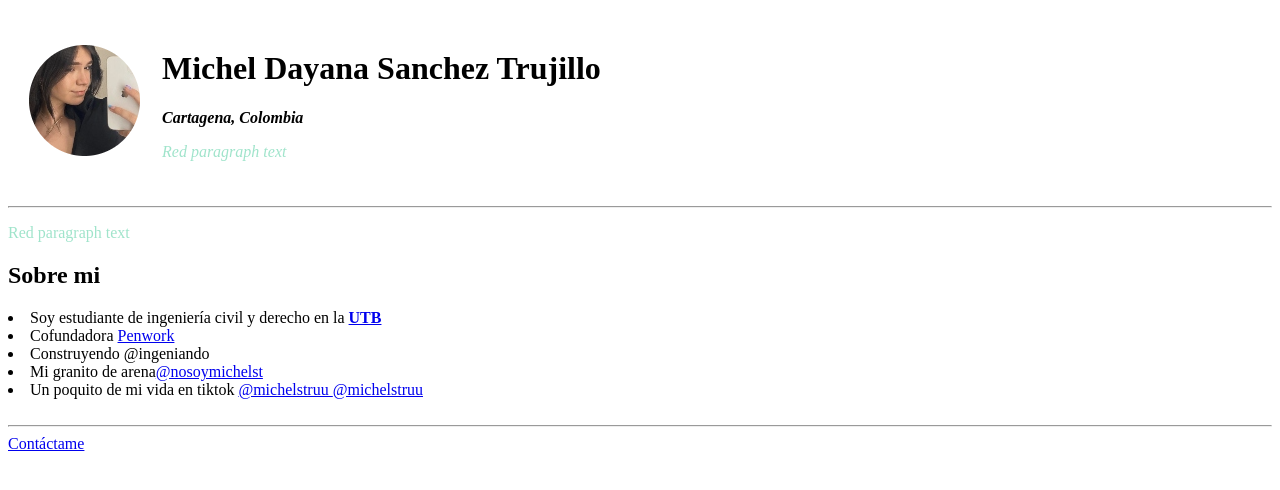
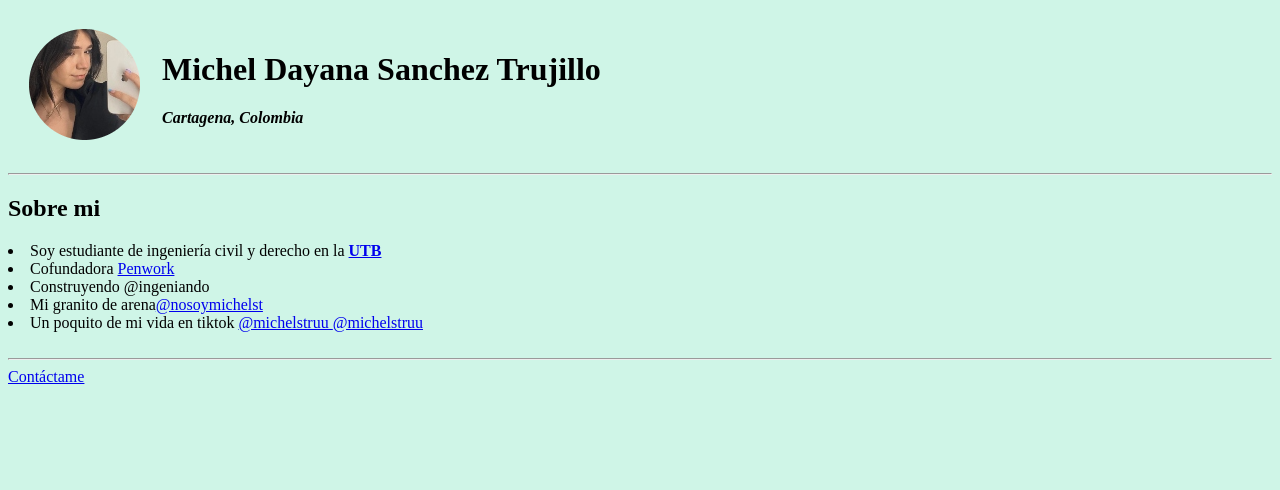
Before and after one commit to MichelSanchezT/cv---HTML, a plain HTML site: page index.html in a window 1280 px wide. Drawn offline with Linux system fonts and the light colour scheme.

Commit message:
Update index.html

```diff
--- a/index.html
+++ b/index.html
@@ -11,12 +11,12 @@
       <td>  <img src="michel.png" alt="Michel profile pic"></td>
       <td>  <h1>Michel Dayana Sanchez Trujillo</h1>
         <p><em><strong>Cartagena, Colombia</strong> <em></p>
-          <p style="color:#A0E4CB";>Red paragraph text</p>
+          <body style="background-color:#CFF5E7;">
 
     </tr>
   </table>
   <hr>
-<p style="color:#A0E4CB";>Red paragraph text</p>
+<body style="background-color:#CFF5E7;">
 
 <h2>Sobre mi</h2>
 <li>Soy estudiante de ingeniería civil y derecho en la <strong><a href="https://www.utb.edu.co/">UTB</a></strong></li>
```
